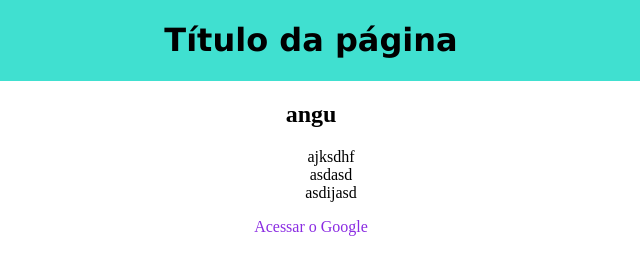
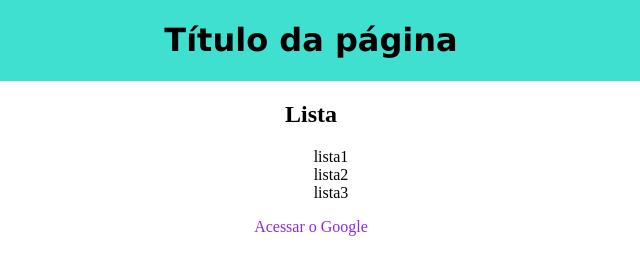
Before and after one commit to isadombrowski/valida-o, a plain HTML site: page index.html in a window 1280 px wide. Shown: the full height of the page, 329-969 px from the left. Drawn offline with Linux system fonts and the light colour scheme; files that its build step writes are made by us from their sources.

Commit message:
Update index.html

```diff
--- a/index.html
+++ b/index.html
@@ -3,7 +3,7 @@
 <head>
     <meta charset="UTF-8">
     <meta name="viewport" content="width=device-width, initial-scale=1.0">
-    <title>Avalição do jean</title>
+    <title>Validação</title>
     <link rel="stylesheet" href="../Jean/style.css">
 </head>
 <body>
@@ -11,11 +11,11 @@
         <h1>Título da página</h1>
     </header>
     <main>
-        <h2>angu</h2>
+        <h2>Lista</h2>
         <ul>
-            <li>ajksdhf</li>
-            <li>asdasd</li>
-            <li>asdijasd</li>
+            <li>lista1</li>
+            <li>lista2</li>
+            <li>lista3</li>
         </ul>
     </main>
     <footer>
```
